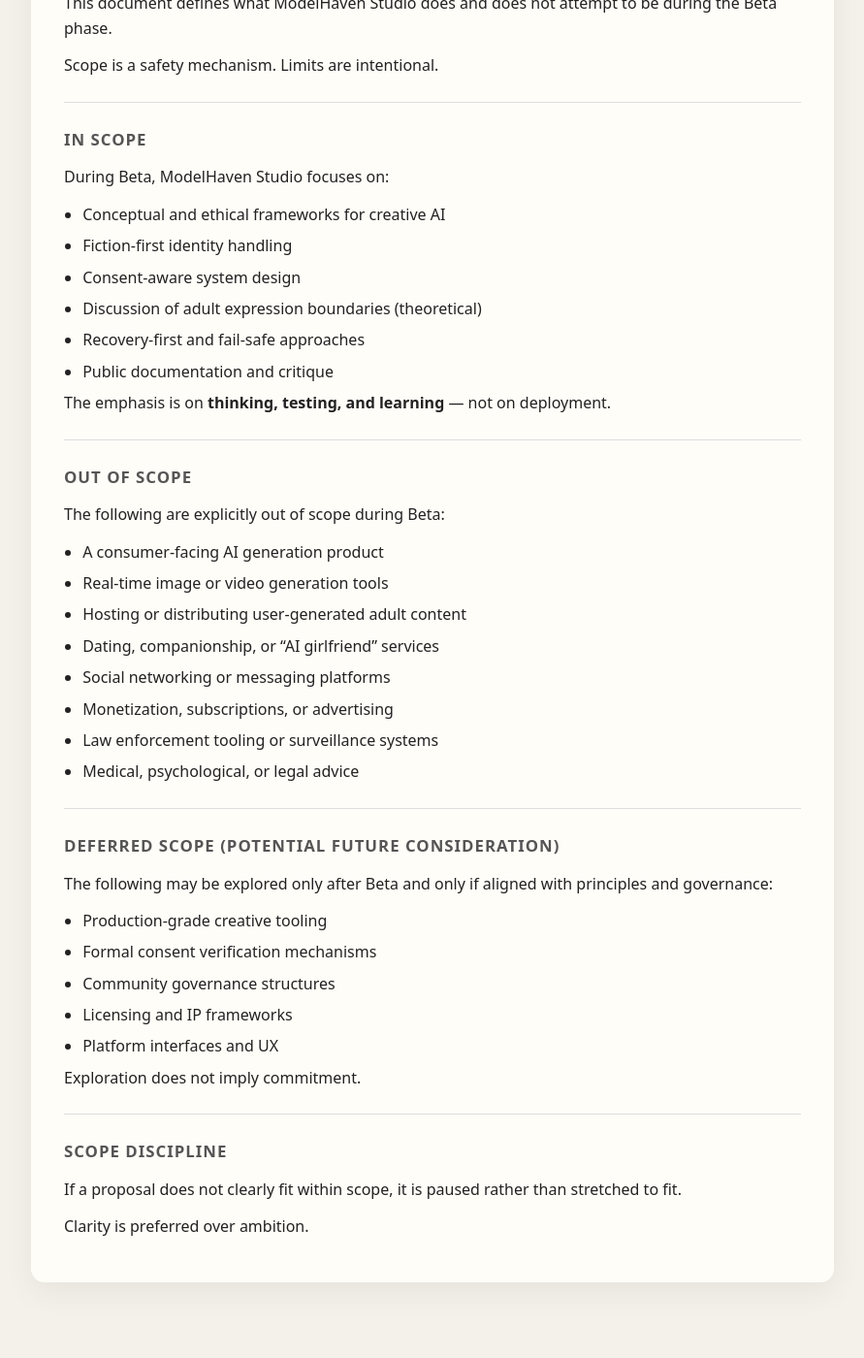
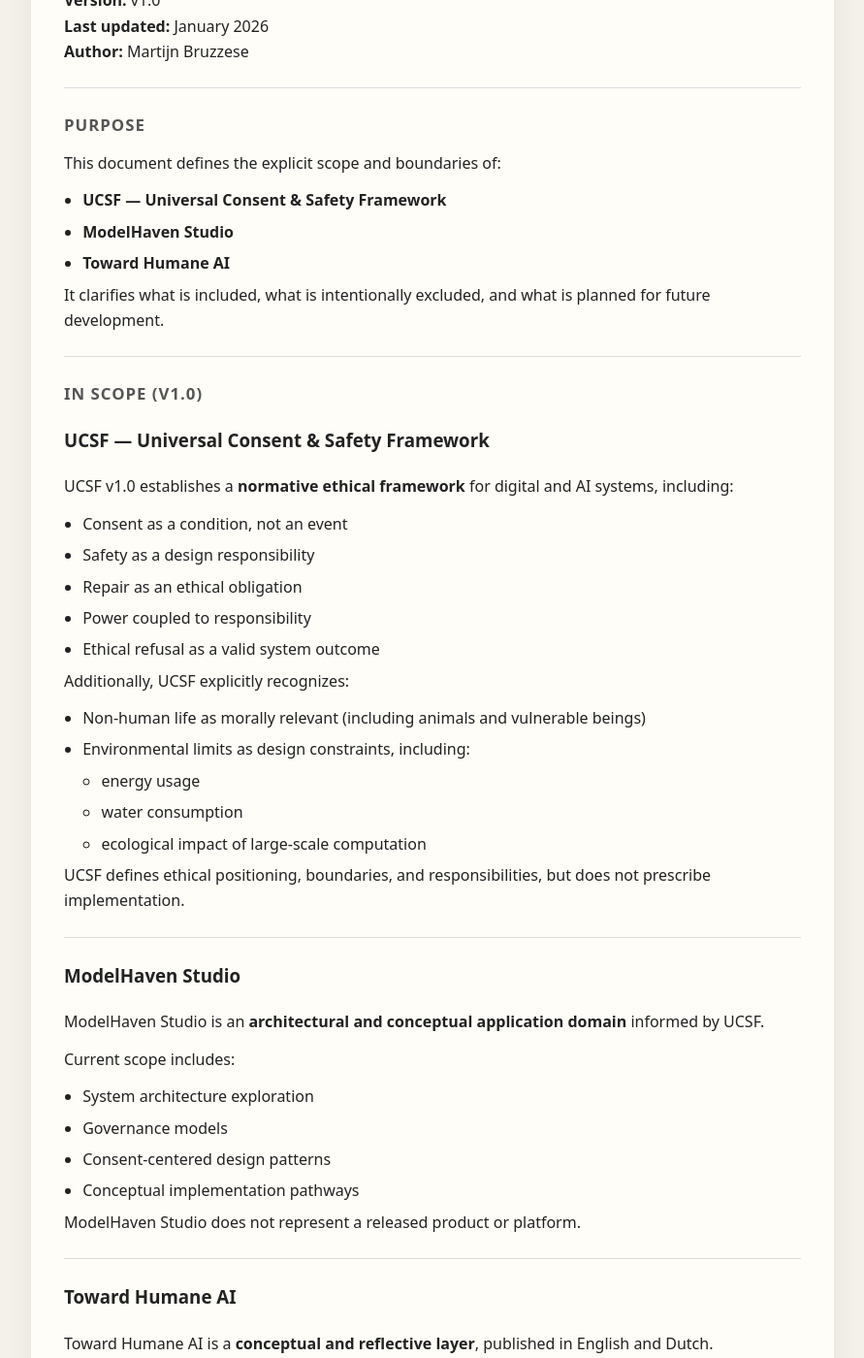
Before and after one commit to MartijnBruzzese/ModelHaven-Studio, a Jekyll site: the page built from SCOPE.md, in a window 1280 px wide and 1400 px high, scrolled down 214 px. Shown: the whole window at 97% size, without its empty margins (194-1085 px from the left). Built offline with Jekyll 4.4.1, drawn with Linux system fonts in a browser that asks for light colours; our own code applies the rules of GitHub Pages for plain Markdown files; before the commit the page ends 1584 px from its top, so only the background shows below that; some of the changed text lies outside the part shown.

Commit message:
Update SCOPE.md

```diff
--- a/SCOPE.md
+++ b/SCOPE.md
@@ -1,65 +1,134 @@
+---
+layout: default
+title: Scope — UCSF & ModelHaven Studio
+---
+
 # Scope
+### UCSF & ModelHaven Studio
 
-Status: Draft
-Phase: Beta
-
-This document defines what ModelHaven Studio
-does and does not attempt to be during the Beta phase.
-
-Scope is a safety mechanism.
-Limits are intentional.
+**Version:** v1.0
+**Last updated:** January 2026
+**Author:** Martijn Bruzzese
 
 ---
 
-## In Scope
+## Purpose
 
-During Beta, ModelHaven Studio focuses on:
+This document defines the explicit scope and boundaries of:
 
-- Conceptual and ethical frameworks for creative AI
-- Fiction-first identity handling
-- Consent-aware system design
-- Discussion of adult expression boundaries (theoretical)
-- Recovery-first and fail-safe approaches
-- Public documentation and critique
+- **UCSF — Universal Consent & Safety Framework**
+- **ModelHaven Studio**
+- **Toward Humane AI**
 
-The emphasis is on **thinking, testing, and learning** —
-not on deployment.
+It clarifies what is included, what is intentionally excluded, and what is planned for future development.
 
 ---
 
-## Out of Scope
+## In Scope (v1.0)
 
-The following are explicitly out of scope during Beta:
+### UCSF — Universal Consent & Safety Framework
 
-- A consumer-facing AI generation product
-- Real-time image or video generation tools
-- Hosting or distributing user-generated adult content
-- Dating, companionship, or “AI girlfriend” services
-- Social networking or messaging platforms
-- Monetization, subscriptions, or advertising
-- Law enforcement tooling or surveillance systems
-- Medical, psychological, or legal advice
+UCSF v1.0 establishes a **normative ethical framework** for digital and AI systems, including:
+
+- Consent as a condition, not an event
+- Safety as a design responsibility
+- Repair as an ethical obligation
+- Power coupled to responsibility
+- Ethical refusal as a valid system outcome
+
+Additionally, UCSF explicitly recognizes:
+
+- Non-human life as morally relevant (including animals and vulnerable beings)
+- Environmental limits as design constraints, including:
+  - energy usage
+  - water consumption
+  - ecological impact of large-scale computation
+
+UCSF defines ethical positioning, boundaries, and responsibilities, but does not prescribe implementation.
 
 ---
 
-## Deferred Scope (Potential Future Consideration)
+### ModelHaven Studio
 
-The following may be explored only after Beta
-and only if aligned with principles and governance:
+ModelHaven Studio is an **architectural and conceptual application domain** informed by UCSF.
 
-- Production-grade creative tooling
-- Formal consent verification mechanisms
-- Community governance structures
-- Licensing and IP frameworks
-- Platform interfaces and UX
+Current scope includes:
 
-Exploration does not imply commitment.
+- System architecture exploration
+- Governance models
+- Consent-centered design patterns
+- Conceptual implementation pathways
+
+ModelHaven Studio does not represent a released product or platform.
 
 ---
 
-## Scope Discipline
+### Toward Humane AI
 
-If a proposal does not clearly fit within scope,
-it is paused rather than stretched to fit.
+Toward Humane AI is a **conceptual and reflective layer**, published in English and Dutch.
 
-Clarity is preferred over ambition.
+It provides:
+
+- philosophical framing
+- societal context
+- narrative exploration
+
+Toward Humane AI is not normatively binding and does not replace UCSF.
+
+---
+
+## Explicitly Out of Scope (v1.0)
+
+The following are intentionally excluded from v1.0:
+
+- Legal implementation manuals
+- Certification schemes or compliance labels
+- Product endorsements
+- Commercial platforms
+- Technical APIs or SDKs
+- Enforcement mechanisms
+- Claims of ethical authority over third parties
+
+UCSF is a framework, not a regulatory body.
+
+---
+
+## Planned (Future Scope)
+
+The following areas are acknowledged but not yet published:
+
+- Ethical Adult Interaction Architecture
+- Consent Token Technical Specification
+- Sandbox Execution Model
+- Risk Classification Matrix
+- Resource & Environmental Impact Layer
+- Animal Protection Mapping
+- Reference architectures and threat models
+
+These components will be introduced incrementally and versioned separately.
+
+---
+
+## Relationship Between Components
+
+- **UCSF** defines normative ethical constraints
+- **ModelHaven Studio** explores architectural application
+- **Toward Humane AI** provides cultural and philosophical context
+
+These layers are complementary but not interchangeable.
+
+---
+
+## Versioning
+
+Substantive scope changes require:
+
+- a formal version increment
+- documented rationale
+- visible changelog
+
+UCSF v1.0 scope will not be altered retroactively.
+
+---
+
+*This scope document exists to maintain clarity, prevent overreach, and support responsible peer review.*
```
